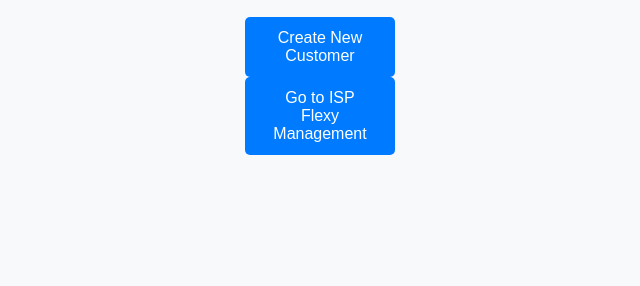
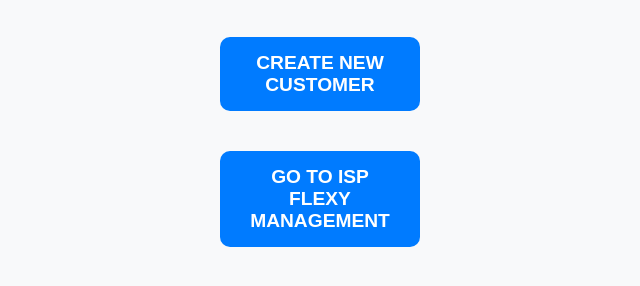
Before and after one commit to galon2n/galon2n.github.io, a plain HTML site: page index.html in a window 1280 px wide. Shown: the part 86-372 px from the top of the page, without its empty margins (320-960 px from the left). Drawn offline with Linux system fonts and the light colour scheme.

Commit message:
Update styles.css

```diff
--- a/styles.css
+++ b/styles.css
@@ -243,3 +243,39 @@ h2 {
     color: #007bff;
     margin-bottom: 20px;
 }
+
+/* Style for Create and Flexy buttons on the home page */
+.create-btn, .flexy-btn {
+    padding: 15px 30px;
+    background-color: #007bff;
+    color: white;
+    border: none;
+    border-radius: 10px;
+    font-size: 1.2rem;
+    font-weight: 600;
+    cursor: pointer;
+    text-align: center;
+    margin: 20px;
+    display: inline-block;
+    transition: background-color 0.3s ease, transform 0.2s ease;
+    width: 200px; /* Set a width for consistency */
+    text-transform: uppercase;
+}
+
+.create-btn:hover, .flexy-btn:hover {
+    background-color: #0056b3;
+    transform: translateY(-2px); /* Slight lift effect on hover */
+}
+
+.create-btn:focus, .flexy-btn:focus {
+    outline: none;
+    box-shadow: 0 0 10px rgba(0, 123, 255, 0.5); /* Add focus shadow */
+}
+
+/* Responsive button design */
+@media (max-width: 768px) {
+    .create-btn, .flexy-btn {
+        width: 100%;
+        margin: 10px 0;
+    }
+}
```
